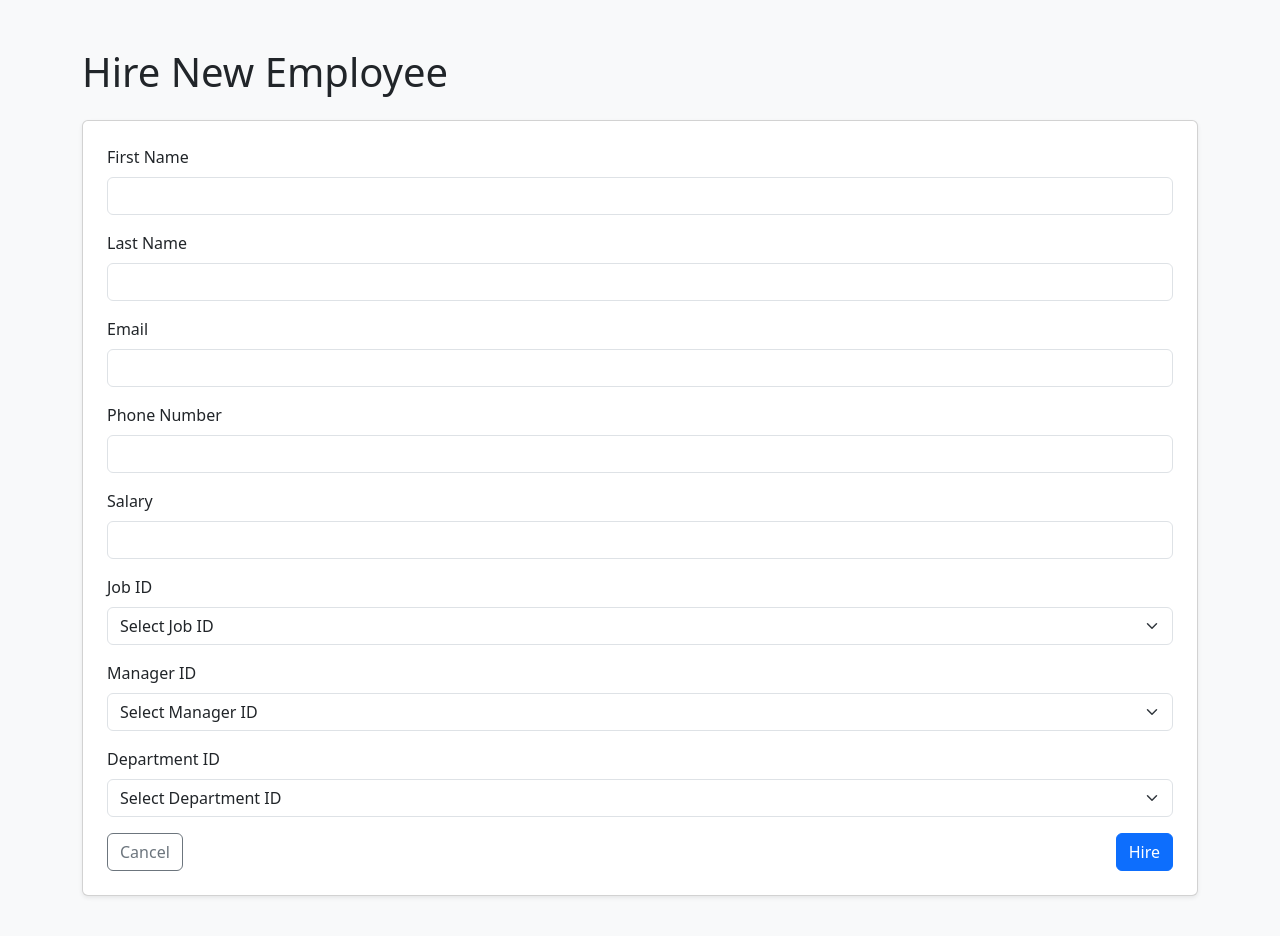
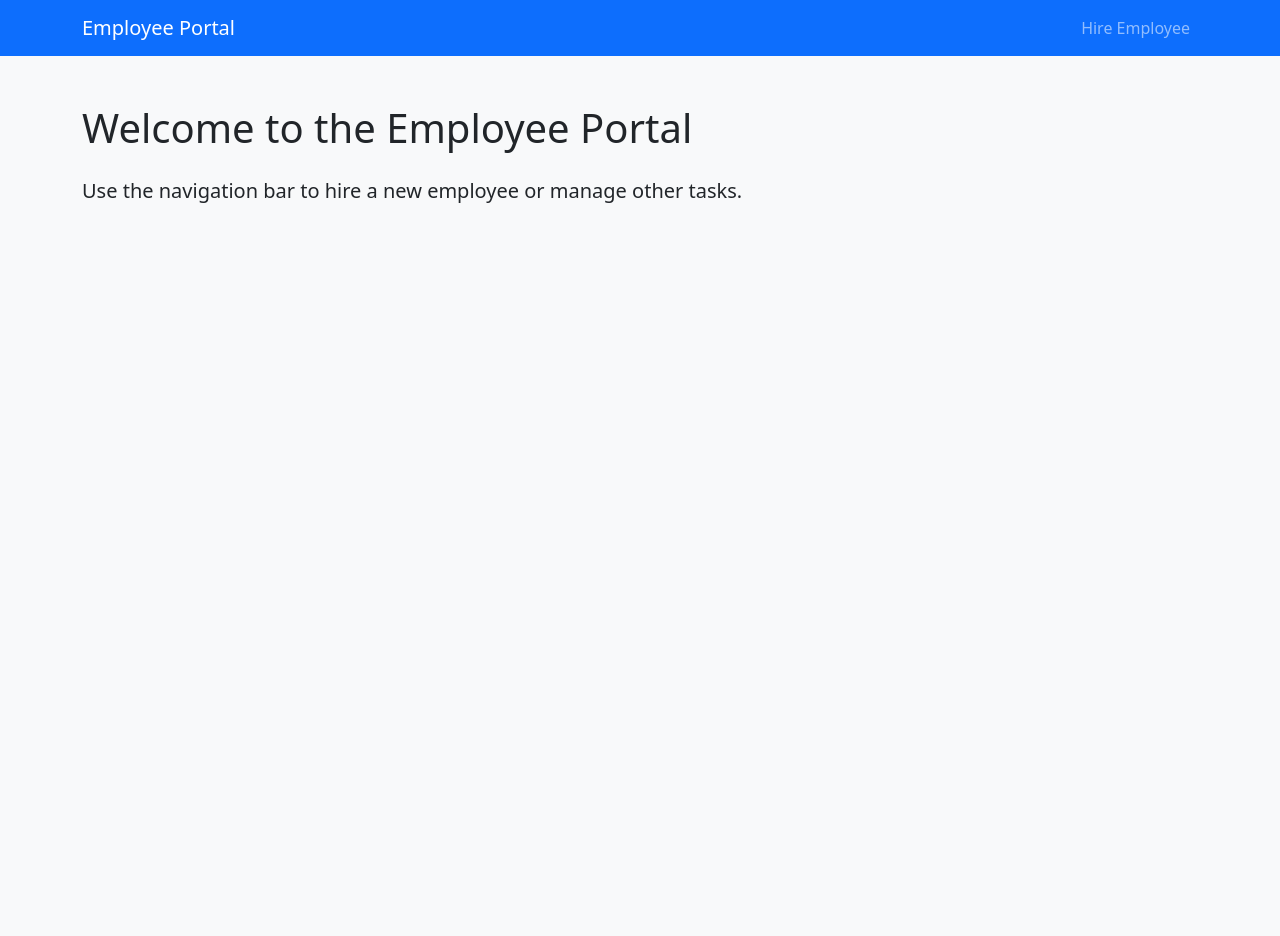
Before and after one commit to michaelkilonzo/hr-app, a website: page public/index.html in a window 1280 px wide. After the commit the page ends 800 px from the top, so only its background shows below. Drawn offline with nearby package versions, Linux system fonts and the light colour scheme.

Commit message:
added homepage

```diff
--- a/public/index.html
+++ b/public/index.html
@@ -1,80 +1,29 @@
+<!-- public/index.html -->
 <!DOCTYPE html>
 <html lang="en">
 <head>
   <meta charset="UTF-8">
-  <title>Hire Employee</title>
+  <title>Home | Employee Portal</title>
   <meta name="viewport" content="width=device-width, initial-scale=1">
-<link href="https://cdn.jsdelivr.net/npm/bootstrap@5.3.2/dist/css/bootstrap.min.css" rel="stylesheet" crossorigin="anonymous">
+  <link href="https://cdn.jsdelivr.net/npm/bootstrap@5.3.2/dist/css/bootstrap.min.css" rel="stylesheet" crossorigin="anonymous">
 </head>
 <body class="bg-light">
+  <nav class="navbar navbar-expand-lg navbar-dark bg-primary">
+    <div class="container">
+      <a class="navbar-brand" href="#">Employee Portal</a>
+      <div class="collapse navbar-collapse">
+        <ul class="navbar-nav ms-auto">
+          <li class="nav-item">
+            <a class="nav-link" href="hire.html">Hire Employee</a>
+          </li>
+        </ul>
+      </div>
+    </div>
+  </nav>
 
-  <div class="container py-5">
-    <h1 class="mb-4">Hire New Employee</h1>
-
-    <form id="hireForm" class="card p-4 shadow-sm bg-white">
-      <div class="mb-3">
-        <label for="first_name" class="form-label">First Name</label>
-        <input name="first_name" id="first_name" class="form-control" required>
-      </div>
-
-      <div class="mb-3">
-        <label for="last_name" class="form-label">Last Name</label>
-        <input name="last_name" id="last_name" class="form-control" required>
-      </div>
-
-      <div class="mb-3">
-        <label for="email" class="form-label">Email</label>
-        <input name="email" id="email" type="email" class="form-control" required>
-      </div>
-
-      <div class="mb-3">
-        <label for="phone" class="form-label">Phone Number</label>
-        <input name="phone" id="phone" class="form-control" required>
-      </div>
-
-      <div class="mb-3">
-        <label for="salary" class="form-label">Salary</label>
-        <input name="salary" id="salary" type="number" step="0.01" class="form-control" required>
-      </div>
-
-  <div class="mb-3">
-    <label for="job_id" class="form-label">Job ID</label>
-    <select name="job_id" id="job_id" class="form-select" required>
-      <option value="">Select Job ID</option>
-      <option value="SA_REP">SA_REP</option>
-      <option value="IT_PROG">IT_PROG</option>
-      <option value="HR_REP">HR_REP</option>
-    </select>
-  </div>
-
-  <div class="mb-3">
-    <label for="manager_id" class="form-label">Manager ID</label>
-    <select name="manager_id" id="manager_id" class="form-select" required>
-      <option value="">Select Manager ID</option>
-      <option value="101">101 - John Smith</option>
-      <option value="102">102 - Jane Doe</option>
-      <option value="103">103 - Alice Lee</option>
-    </select>
-  </div>
-
-  <div class="mb-3">
-    <label for="department_id" class="form-label">Department ID</label>
-    <select name="department_id" id="department_id" class="form-select" required>
-      <option value="">Select Department ID</option>
-      <option value="10">10 - Sales</option>
-      <option value="20">20 - IT</option>
-      <option value="30">30 - HR</option>
-    </select>
-  </div>
-
-      <div class="d-flex justify-content-between">
-        <button type="reset" class="btn btn-outline-secondary">Cancel</button>
-        <button type="submit" class="btn btn-primary">Hire</button>
-      </div>
-    </form>
-
-    <div id="message" class="alert mt-3 d-none"></div>
-  </div>
-<script src="script.js"></script>
+  <main class="container py-5">
+    <h1 class="mb-4">Welcome to the Employee Portal</h1>
+    <p class="lead">Use the navigation bar to hire a new employee or manage other tasks.</p>
+  </main>
 </body>
 </html>
```
Also changed, not shown: public/hire.html (added, +80 -0 lines), public/hire.js (renamed from public/script.js).
